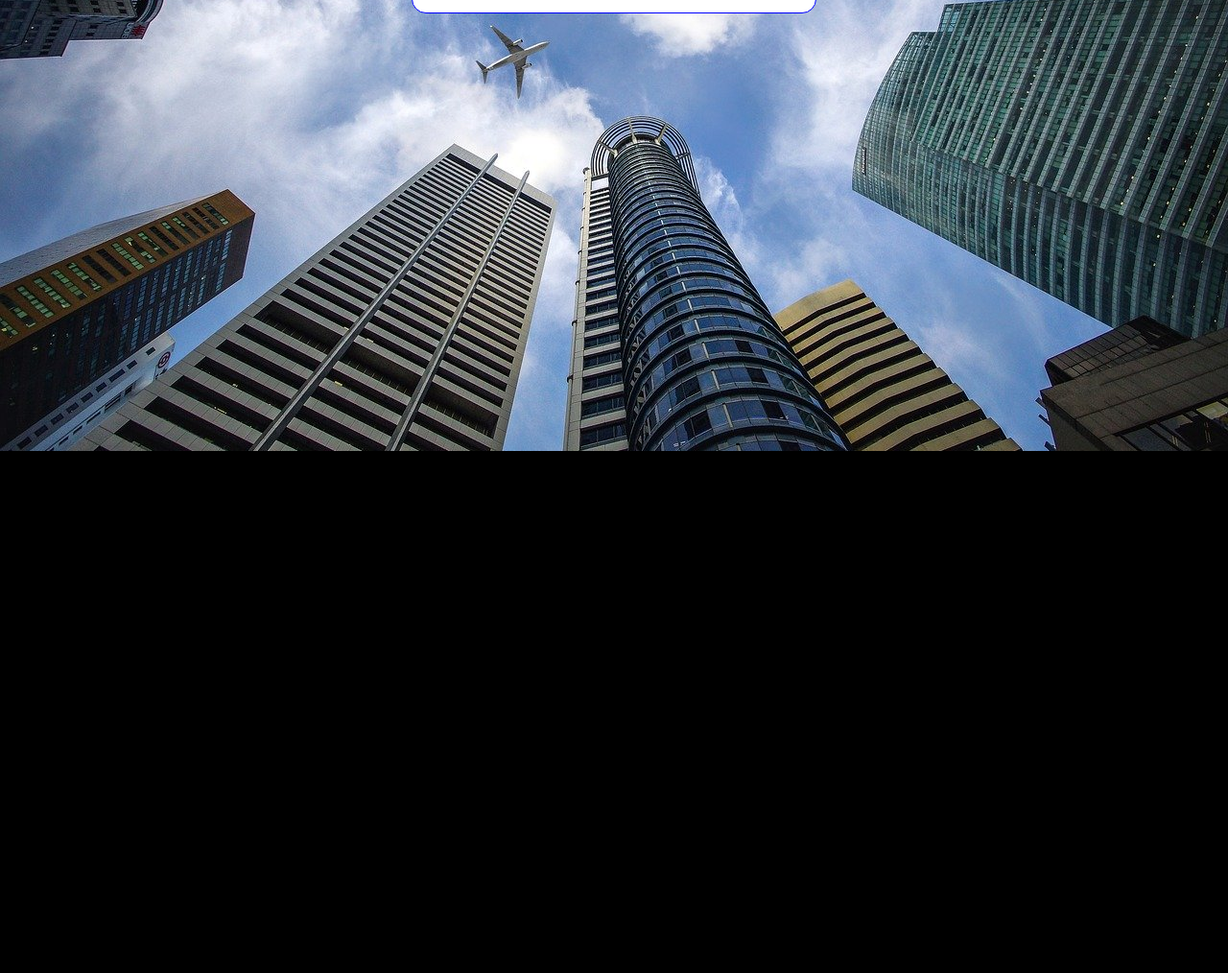
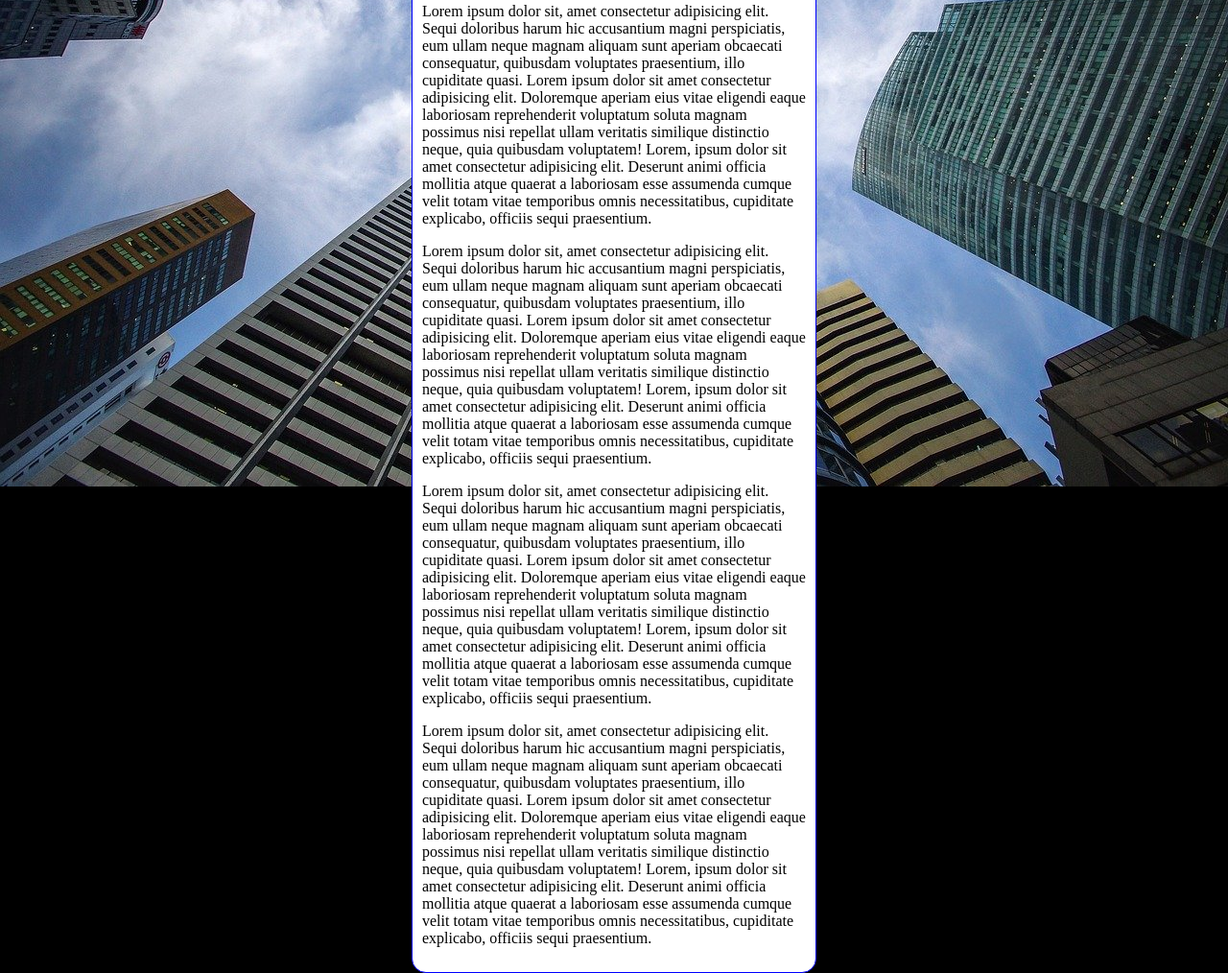
Before and after one commit to marcosvictorlima/html-css, a plain HTML site: page exercícios/ex022/fundo006.html in a window 1280 px wide. Shown: the part 346-1360 px from the top of the page at 96% size. Before the commit the page ends 816 px from the top, so only its background shows below. Drawn offline with Linux system fonts and the light colour scheme.

Commit message:
mais <p> atualizei ex022

```diff
--- a/exercícios/ex022/fundo006.html
+++ b/exercícios/ex022/fundo006.html
@@ -28,6 +28,10 @@
     <main>
         <h1>Teste de Imagem de Fundo</h1>
         <p>Lorem ipsum dolor sit, amet consectetur adipisicing elit. Sequi doloribus harum hic accusantium magni perspiciatis, eum ullam neque magnam aliquam sunt aperiam obcaecati consequatur, quibusdam voluptates praesentium, illo cupiditate quasi. Lorem ipsum dolor sit amet consectetur adipisicing elit. Doloremque aperiam eius vitae eligendi eaque laboriosam reprehenderit voluptatum soluta magnam possimus nisi repellat ullam veritatis similique distinctio neque, quia quibusdam voluptatem! Lorem, ipsum dolor sit amet consectetur adipisicing elit. Deserunt animi officia mollitia atque quaerat a laboriosam esse assumenda cumque velit totam vitae temporibus omnis necessitatibus, cupiditate explicabo, officiis sequi praesentium.</p>
+        <p>Lorem ipsum dolor sit, amet consectetur adipisicing elit. Sequi doloribus harum hic accusantium magni perspiciatis, eum ullam neque magnam aliquam sunt aperiam obcaecati consequatur, quibusdam voluptates praesentium, illo cupiditate quasi. Lorem ipsum dolor sit amet consectetur adipisicing elit. Doloremque aperiam eius vitae eligendi eaque laboriosam reprehenderit voluptatum soluta magnam possimus nisi repellat ullam veritatis similique distinctio neque, quia quibusdam voluptatem! Lorem, ipsum dolor sit amet consectetur adipisicing elit. Deserunt animi officia mollitia atque quaerat a laboriosam esse assumenda cumque velit totam vitae temporibus omnis necessitatibus, cupiditate explicabo, officiis sequi praesentium.</p>
+        <p>Lorem ipsum dolor sit, amet consectetur adipisicing elit. Sequi doloribus harum hic accusantium magni perspiciatis, eum ullam neque magnam aliquam sunt aperiam obcaecati consequatur, quibusdam voluptates praesentium, illo cupiditate quasi. Lorem ipsum dolor sit amet consectetur adipisicing elit. Doloremque aperiam eius vitae eligendi eaque laboriosam reprehenderit voluptatum soluta magnam possimus nisi repellat ullam veritatis similique distinctio neque, quia quibusdam voluptatem! Lorem, ipsum dolor sit amet consectetur adipisicing elit. Deserunt animi officia mollitia atque quaerat a laboriosam esse assumenda cumque velit totam vitae temporibus omnis necessitatibus, cupiditate explicabo, officiis sequi praesentium.</p>
+        <p>Lorem ipsum dolor sit, amet consectetur adipisicing elit. Sequi doloribus harum hic accusantium magni perspiciatis, eum ullam neque magnam aliquam sunt aperiam obcaecati consequatur, quibusdam voluptates praesentium, illo cupiditate quasi. Lorem ipsum dolor sit amet consectetur adipisicing elit. Doloremque aperiam eius vitae eligendi eaque laboriosam reprehenderit voluptatum soluta magnam possimus nisi repellat ullam veritatis similique distinctio neque, quia quibusdam voluptatem! Lorem, ipsum dolor sit amet consectetur adipisicing elit. Deserunt animi officia mollitia atque quaerat a laboriosam esse assumenda cumque velit totam vitae temporibus omnis necessitatibus, cupiditate explicabo, officiis sequi praesentium.</p>
+        <p>Lorem ipsum dolor sit, amet consectetur adipisicing elit. Sequi doloribus harum hic accusantium magni perspiciatis, eum ullam neque magnam aliquam sunt aperiam obcaecati consequatur, quibusdam voluptates praesentium, illo cupiditate quasi. Lorem ipsum dolor sit amet consectetur adipisicing elit. Doloremque aperiam eius vitae eligendi eaque laboriosam reprehenderit voluptatum soluta magnam possimus nisi repellat ullam veritatis similique distinctio neque, quia quibusdam voluptatem! Lorem, ipsum dolor sit amet consectetur adipisicing elit. Deserunt animi officia mollitia atque quaerat a laboriosam esse assumenda cumque velit totam vitae temporibus omnis necessitatibus, cupiditate explicabo, officiis sequi praesentium.</p>
     </main>
 </body>
 </html>
```
